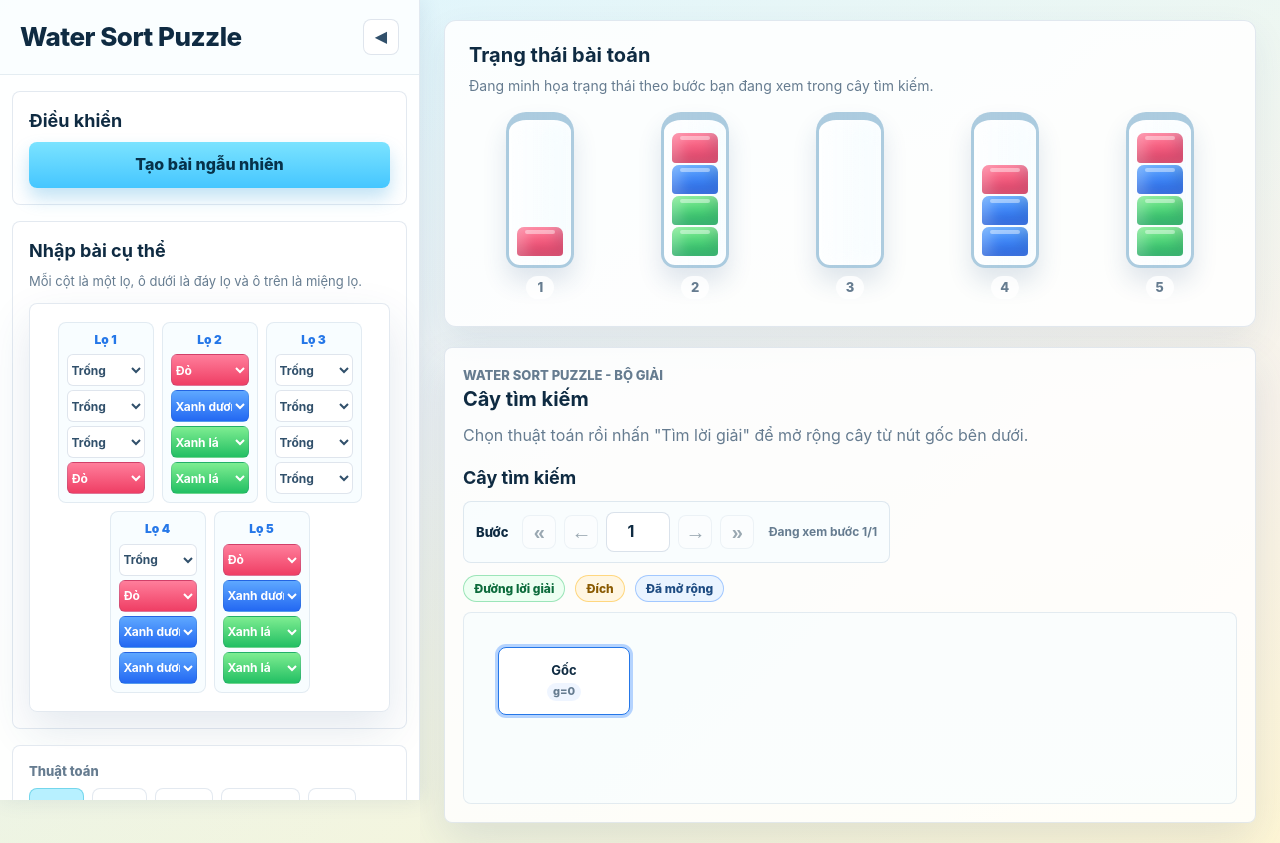
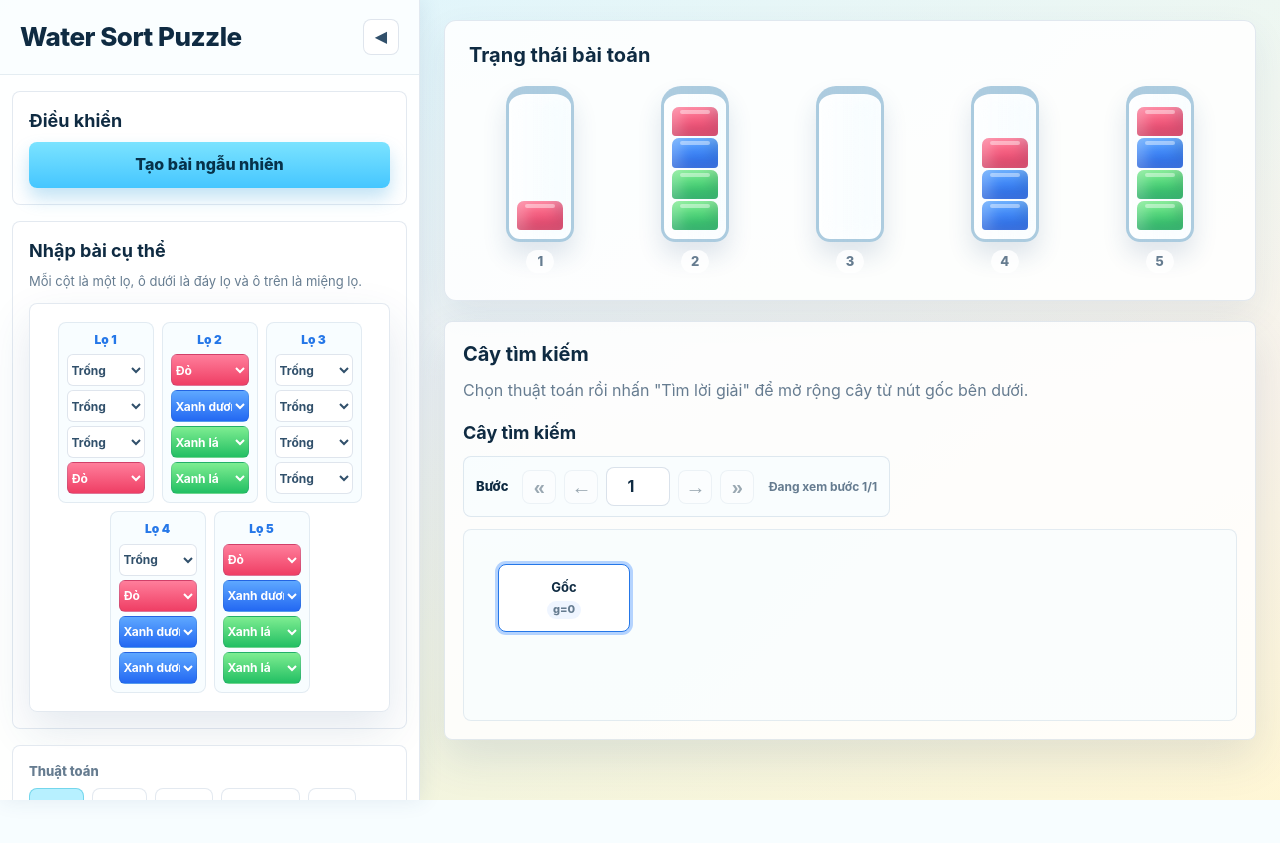
Before and after one commit to nhhun2005/WaterSortPuzzle, a React (Vite) app in the folder frontend/: page / in a window 1280 px wide. After the commit the page ends 800 px from the top, so only its background shows below. Built offline with nearby package versions, Linux system fonts and the light colour scheme.

Commit message:
update UI

```diff
--- a/frontend/src/components/solver/ResultPanel.jsx
+++ b/frontend/src/components/solver/ResultPanel.jsx
@@ -25,7 +25,6 @@ function ResultPanel({ result, usesHeuristic, onStepChange, bottles }) {
       <div className="result-panel">
         <div className="result-header">
           <div>
-            <p className="eyebrow">Water Sort Puzzle - Bộ giải</p>
             <h2>Cây tìm kiếm</h2>
             <p>
               Chọn thuật toán rồi nhấn "Tìm lời giải" để mở rộng cây từ nút gốc bên dưới.
--- a/frontend/src/components/solver/SearchTree.jsx
+++ b/frontend/src/components/solver/SearchTree.jsx
@@ -217,11 +217,6 @@ function SearchTree({ algorithm, nodes = [], truncated, usesHeuristic, onStepCha
         </div>
       </div>
 
-      <div className="tree-legend">
-        <span className="legend-item legend-solution">Đường lời giải</span>
-        <span className="legend-item legend-goal">Đích</span>
-        <span className="legend-item legend-expanded">Đã mở rộng</span>
-      </div>
 
       <div
         className={isDragging ? 'tree-canvas-scroll dragging' : 'tree-canvas-scroll'}
--- a/frontend/src/screens/SolverScreen.jsx
+++ b/frontend/src/screens/SolverScreen.jsx
@@ -133,11 +133,7 @@ function SolverScreen({
         <section className="solver-state-panel">
           <div className="solver-state-header">
             <h2>Trạng thái bài toán</h2>
-            <p>
-              {stepBottles
-                ? 'Đang minh họa trạng thái theo bước bạn đang xem trong cây tìm kiếm.'
-                : `Cố định ${difficultyConfig.bottleCount} lọ, ${difficultyConfig.colors.length} màu, mỗi lọ chứa tối đa ${difficultyConfig.capacity} lớp.`}
-            </p>
+
           </div>
           <BottleRack bottles={displayedBottles} />
         </section>
```
